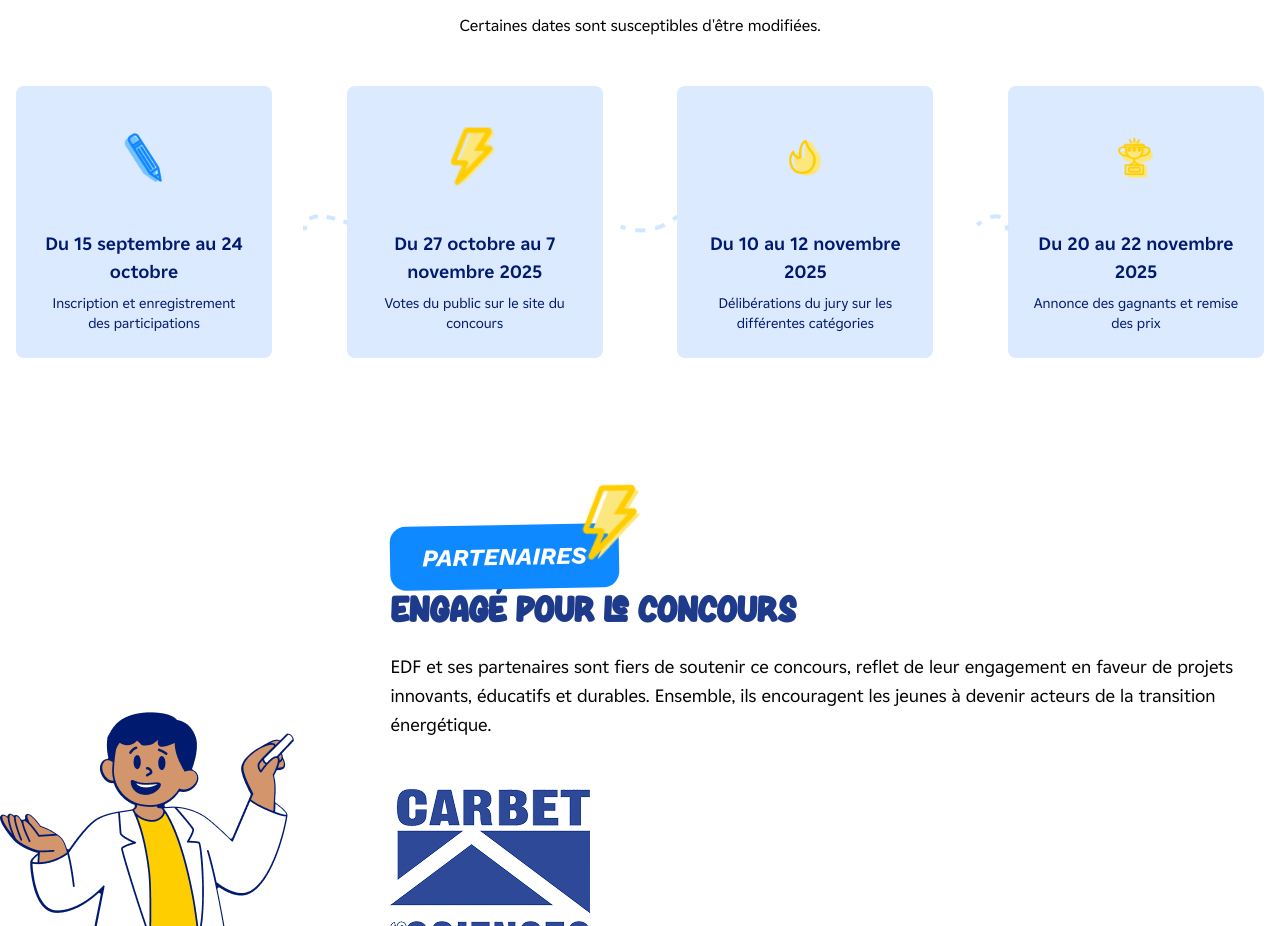
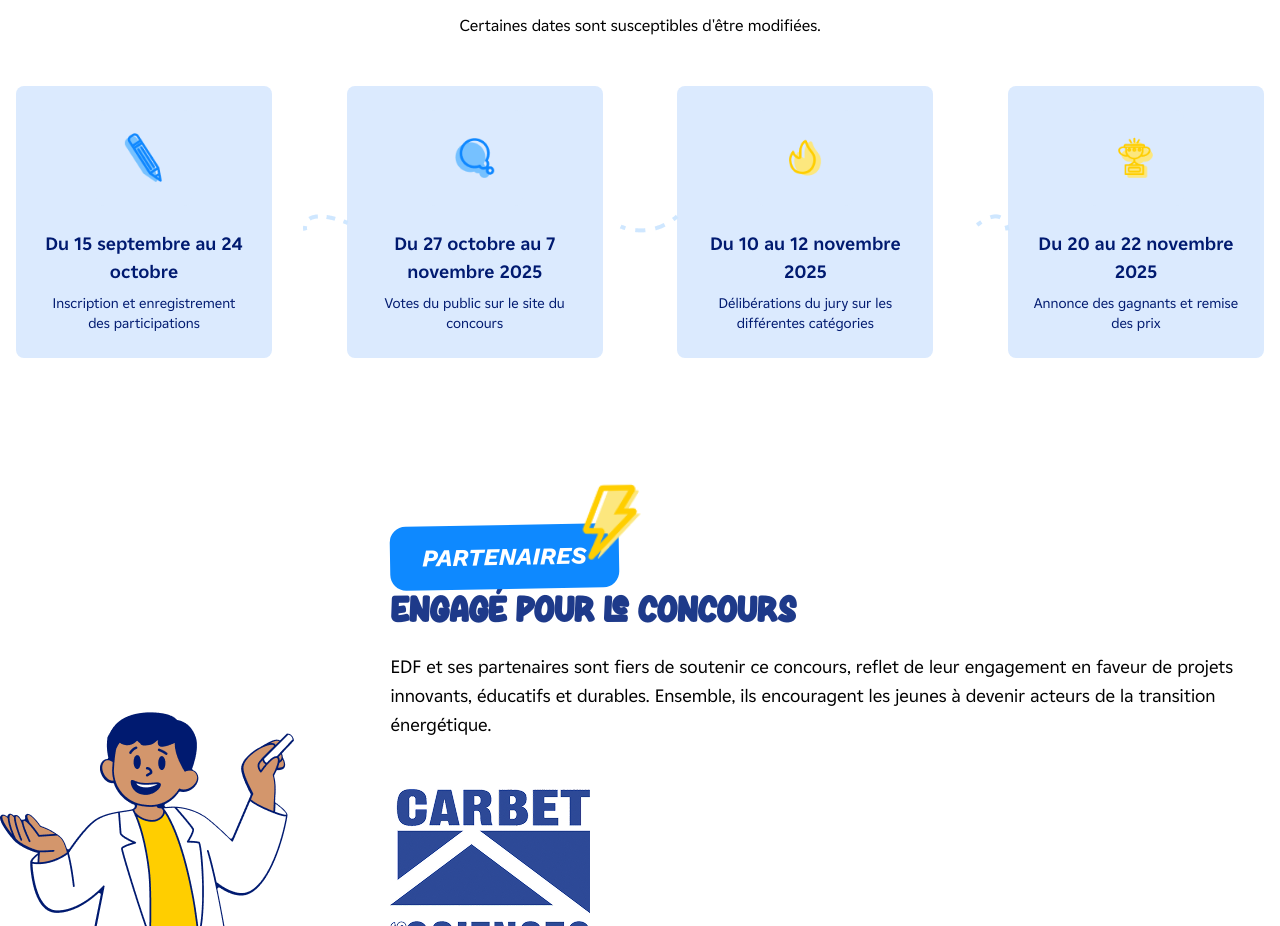
Before and after one commit to Dev-Beecee/Edf-vote, a Next.js app: page / in a window 1280 px wide. Shown: the part 2800-3726 px from the top of the page. Built offline with nearby package versions, Linux system fonts and the light colour scheme.

Commit message:
changement icone sur home ok

```diff
--- a/components/home/CalendrierConcours.tsx
+++ b/components/home/CalendrierConcours.tsx
@@ -58,7 +58,7 @@ export function CalendrierConcours() {
           <div className="flex flex-col items-center text-center w-full md:w-48 lg:w-64 relative bg-blue-100 p-6 rounded-lg transition-all duration-300 hover:bg-blue-900 group">
             <div className="relative z-10 w-24 h-24 bg-blue-100 rounded-lg flex items-center justify-center mb-6 group-hover:bg-blue-900">
               <Image
-                src="/edf-eclair.png"
+                src="/edf-bubble.png"
                 alt="Votes"
                 width={48}
                 height={48}
```
